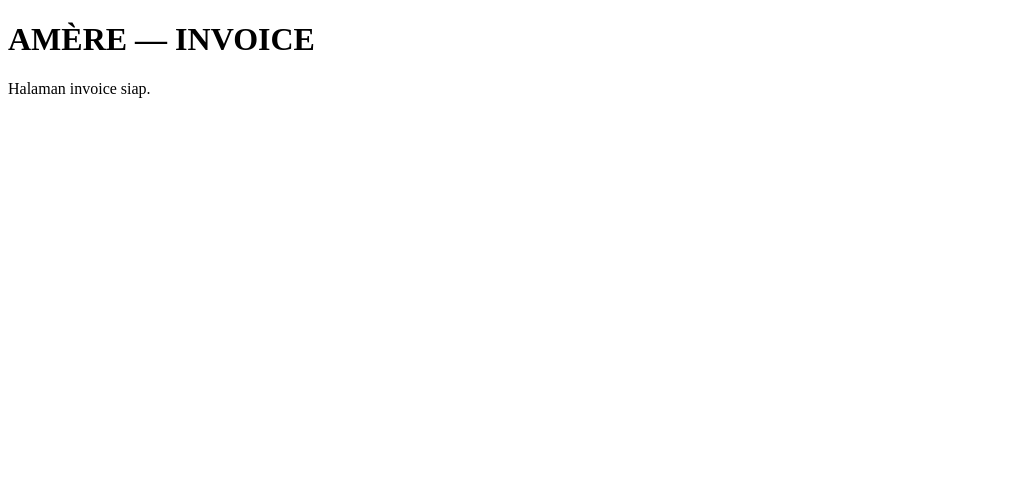
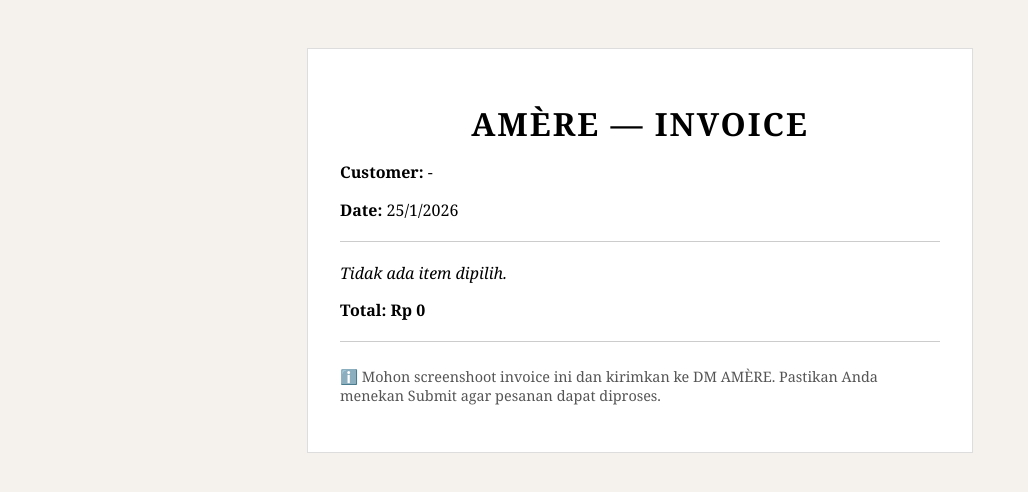
Before and after one commit to amerecocoa/amere-salary, a plain HTML site: page index.html in a window 1280 px wide. Shown: the whole page, without its empty margins (0-1028 px from the left). Drawn offline with Linux system fonts and the light colour scheme.

Commit message:
Update invoice title and add styling

```diff
--- a/index.html
+++ b/index.html
@@ -2,12 +2,103 @@
 <html lang="id">
 <head>
   <meta charset="UTF-8">
-  <title>AMÈRE Invoice</title>
+  <title>AMÈRE — Invoice</title>
+  <style>
+    body {
+      font-family: Georgia, serif;
+      background: #f5f2ee;
+      padding: 40px;
+    }
+    .invoice {
+      max-width: 600px;
+      margin: auto;
+      background: #ffffff;
+      padding: 32px;
+      border: 1px solid #ddd;
+    }
+    h1 {
+      text-align: center;
+      letter-spacing: 2px;
+      margin-bottom: 10px;
+    }
+    .line {
+      border-top: 1px solid #ccc;
+      margin: 20px 0;
+    }
+    .item {
+      margin: 6px 0;
+    }
+    .total {
+      font-weight: bold;
+      margin-top: 15px;
+    }
+    .note {
+      margin-top: 25px;
+      font-size: 0.9em;
+      color: #555;
+    }
+  </style>
 </head>
 <body>
 
-<h1>AMÈRE — INVOICE</h1>
-<p>Halaman invoice siap.</p>
+<div class="invoice">
+  <h1>AMÈRE — INVOICE</h1>
+
+  <p><strong>Customer:</strong> <span id="customer">-</span></p>
+  <p><strong>Date:</strong> <span id="date"></span></p>
+
+  <div class="line"></div>
+
+  <div id="items">
+    <em>Tidak ada item dipilih.</em>
+  </div>
+
+  <p class="total">Total: <span id="total">Rp 0</span></p>
+
+  <div class="line"></div>
+
+  <p class="note">
+    ℹ️ Mohon screenshoot invoice ini dan kirimkan ke DM AMÈRE.
+    Pastikan Anda menekan Submit agar pesanan dapat diproses.
+  </p>
+</div>
+
+<script>
+  const params = new URLSearchParams(window.location.search);
+
+  const products = {
+    dc70: { name: "Dark Chocolate 70%", price: 85000 },
+    dc85: { name: "Dark Chocolate 85%", price: 90000 },
+    milk: { name: "Milk Chocolate", price: 70000 },
+    truffle: { name: "Classic Cocoa-Dusted Truffles", price: 100000 },
+  };
+
+  document.getElementById("customer").innerText =
+    params.get("name") || "-";
+
+  document.getElementById("date").innerText =
+    new Date().toLocaleDateString("id-ID");
+
+  let total = 0;
+  let itemsHTML = "";
+
+  for (const key in products) {
+    const qty = Number(params.get(key)) || 0;
+    if (qty > 0) {
+      const subtotal = qty * products[key].price;
+      total += subtotal;
+      itemsHTML += `<div class="item">
+        • ${products[key].name} × ${qty}
+      </div>`;
+    }
+  }
+
+  document.getElementById("items").innerHTML =
+    itemsHTML || "<em>Tidak ada item dipilih.</em>";
+
+  document.getElementById("total").innerText =
+    "Rp " + total.toLocaleString("id-ID");
+</script>
 
 </body>
 </html>
```
